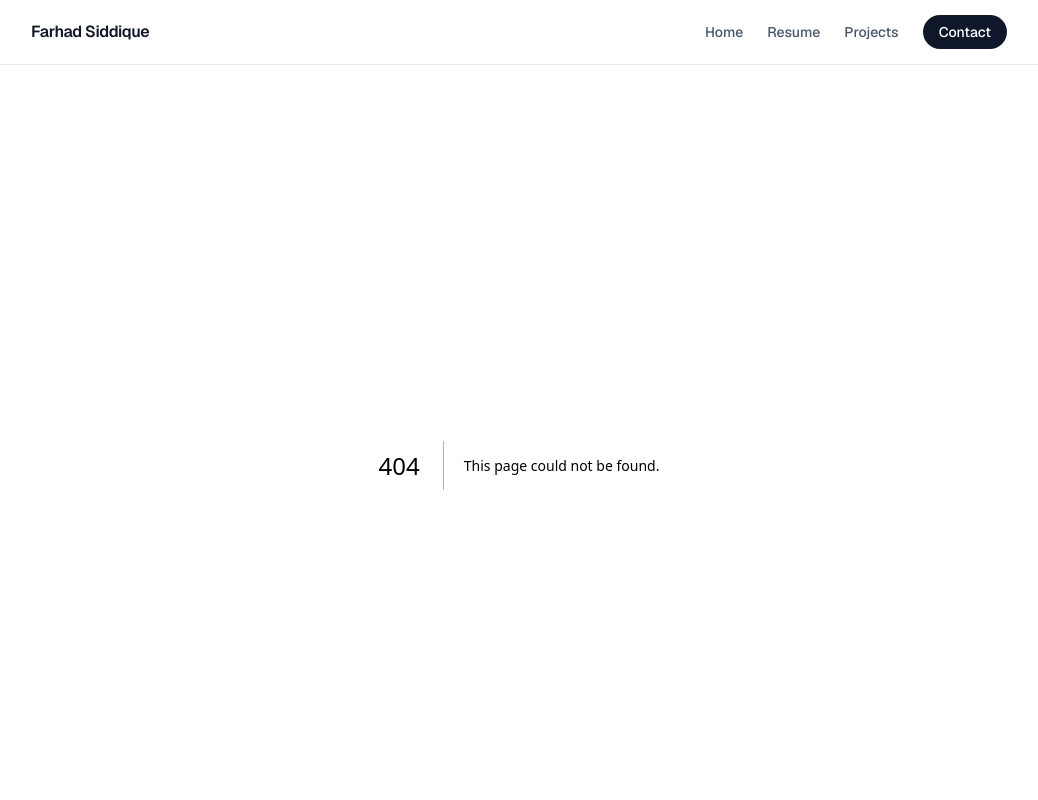
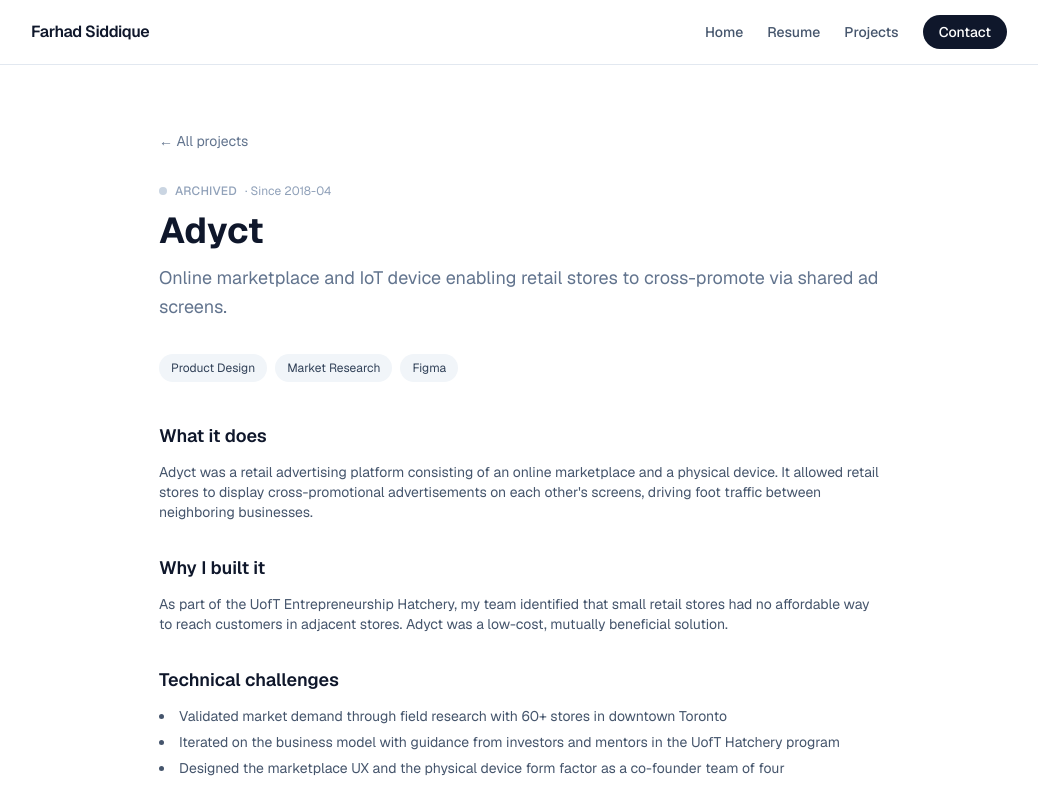
Before and after one commit to FarhadSiddique/portfolio, a Next.js app: page /projects/adyct in a window 1280 px wide. Before the commit this address had no page. Shown: the top 800 px of the page, without its empty margins (121-1159 px from the left). Built offline with nearby package versions, Linux system fonts and the light colour scheme.

Commit message:
Add project detail pages with video embed — Cirkle Vimeo demo linked

```diff
--- /dev/null
+++ b/app/projects/[slug]/page.tsx
@@ -0,0 +1,176 @@
+import type { Metadata } from "next";
+import fs from "fs";
+import path from "path";
+import matter from "gray-matter";
+import Link from "next/link";
+import { notFound } from "next/navigation";
+
+type Props = { params: Promise<{ slug: string }> };
+
+type ProjectData = {
+  id: string;
+  title: string;
+  status: string;
+  tagline: string;
+  stack: string[];
+  started: string;
+  repo: string | null;
+  live_url: string | null;
+  video_url: string | null;
+};
+
+function getProject(slug: string): { data: ProjectData; content: string } | null {
+  const filePath = path.join(process.cwd(), "projects", `${slug}.md`);
+  if (!fs.existsSync(filePath)) return null;
+  const raw = fs.readFileSync(filePath, "utf-8");
+  const { data, content } = matter(raw);
+  if (data.visibility === "private") return null;
+  return { data: data as ProjectData, content };
+}
+
+export async function generateStaticParams() {
+  const dir = path.join(process.cwd(), "projects");
+  return fs
+    .readdirSync(dir)
+    .filter((f) => f.endsWith(".md") && !f.startsWith("_"))
+    .map((f) => ({ slug: f.replace(".md", "") }));
+}
+
+export async function generateMetadata({ params }: Props): Promise<Metadata> {
+  const { slug } = await params;
+  const project = getProject(slug);
+  if (!project) return {};
+  return { title: project.data.title };
+}
+
+const statusColor: Record<string, string> = {
+  active: "bg-green-500",
+  paused: "bg-yellow-400",
+  complete: "bg-blue-500",
+  archived: "bg-slate-300",
+};
+
+function renderContent(content: string) {
+  const sections = content.split(/^## /m).filter(Boolean);
+  return sections.map((section) => {
+    const newline = section.indexOf("\n");
+    const heading = section.slice(0, newline).trim();
+    const body = section.slice(newline + 1).trim();
+    return { heading, body };
+  });
+}
+
+export default async function ProjectPage({ params }: Props) {
+  const { slug } = await params;
+  const project = getProject(slug);
+  if (!project) notFound();
+
+  const { data, content } = project;
+  const sections = renderContent(content);
+
+  return (
+    <div className="max-w-3xl mx-auto px-6 py-16">
+      <Link
+        href="/projects"
+        className="text-sm text-slate-500 hover:text-slate-900 transition-colors mb-8 inline-block"
+      >
+        ← All projects
+      </Link>
+
+      {/* Header */}
+      <div className="mb-8">
+        <div className="flex items-center gap-2 mb-3">
+          <span className={`w-2 h-2 rounded-full ${statusColor[data.status] ?? "bg-slate-300"}`} />
+          <span className="text-xs text-slate-400 uppercase tracking-wide font-medium capitalize">
+            {data.status}
+          </span>
+          {data.started && (
+            <span className="text-xs text-slate-400">· Since {data.started}</span>
+          )}
+        </div>
+        <h1 className="text-4xl font-bold text-slate-900 mb-3">{data.title}</h1>
+        <p className="text-lg text-slate-500 leading-relaxed">{data.tagline}</p>
+      </div>
+
+      {/* Stack */}
+      <div className="flex flex-wrap gap-2 mb-10">
+        {data.stack.map((t) => (
+          <span key={t} className="text-xs px-3 py-1.5 bg-slate-100 text-slate-700 rounded-full">
+            {t}
+          </span>
+        ))}
+      </div>
+
+      {/* Video */}
+      {data.video_url && (
+        <div className="mb-10">
+          <div className="relative w-full" style={{ paddingBottom: "56.25%" }}>
+            <iframe
+              src={data.video_url}
+              title={`${data.title} demo`}
+              allow="autoplay; fullscreen; picture-in-picture"
+              allowFullScreen
+              className="absolute inset-0 w-full h-full rounded-xl"
+            />
+          </div>
+        </div>
+      )}
+
+      {/* Content sections */}
+      <div className="space-y-8">
+        {sections.map(({ heading, body }) => (
+          <section key={heading}>
+            <h2 className="text-lg font-semibold text-slate-900 mb-3">{heading}</h2>
+            <div className="text-slate-600 leading-relaxed space-y-3">
+              {body.split("\n\n").map((para, i) => {
+                if (para.startsWith("1.") || para.match(/^\d\./)) {
+                  const items = para.split("\n").filter(Boolean);
+                  return (
+                    <ol key={i} className="list-decimal list-inside space-y-1.5">
+                      {items.map((item, j) => (
+                        <li key={j} className="text-slate-600 text-sm">
+                          {item.replace(/^\d+\.\s*/, "").replace(/\*\*(.*?)\*\*/g, "$1")}
+                        </li>
+                      ))}
+                    </ol>
+                  );
+                }
+                if (para.startsWith("-")) {
+                  const items = para.split("\n").filter(Boolean);
+                  return (
+                    <ul key={i} className="list-disc list-inside space-y-1.5">
+                      {items.map((item, j) => (
+                        <li key={j} className="text-slate-600 text-sm">
+                          {item.replace(/^-\s*/, "")}
+                        </li>
+                      ))}
+                    </ul>
+                  );
+                }
+                return <p key={i} className="text-sm">{para}</p>;
+              })}
+            </div>
+          </section>
+        ))}
+      </div>
+
+      {/* Links */}
+      {(data.repo || data.live_url) && (
+        <div className="flex gap-4 mt-10 pt-8 border-t border-slate-100">
+          {data.repo && (
+            <a href={data.repo} target="_blank" rel="noopener noreferrer"
+              className="px-5 py-2.5 bg-slate-900 text-white text-sm font-medium rounded-full hover:bg-slate-700 transition-colors">
+              View on GitHub →
+            </a>
+          )}
+          {data.live_url && (
+            <a href={data.live_url} target="_blank" rel="noopener noreferrer"
+              className="px-5 py-2.5 border border-slate-300 text-slate-700 text-sm font-medium rounded-full hover:border-slate-500 transition-colors">
+              Live Site →
+            </a>
+          )}
+        </div>
+      )}
+    </div>
+  );
+}
--- a/app/projects/page.tsx
+++ b/app/projects/page.tsx
@@ -2,6 +2,7 @@ import type { Metadata } from "next";
 import fs from "fs";
 import path from "path";
 import matter from "gray-matter";
+import Link from "next/link";
 
 export const metadata: Metadata = { title: "Projects" };
 
@@ -68,8 +69,9 @@ export default function ProjectsPage() {
 
       <div className="grid sm:grid-cols-2 gap-6">
         {projects.map((p) => (
-          <div
+          <Link
             key={p.id}
+            href={`/projects/${p.id}`}
             className="border border-slate-200 rounded-2xl p-6 hover:border-slate-400 transition-colors flex flex-col"
           >
             <div className="flex items-center gap-2 mb-3">
@@ -90,31 +92,10 @@ export default function ProjectsPage() {
               ))}
             </div>
 
-            {(p.repo || p.live_url) && (
-              <div className="flex gap-3 pt-4 border-t border-slate-100">
-                {p.repo && (
-                  <a
-                    href={p.repo}
-                    target="_blank"
-                    rel="noopener noreferrer"
-                    className="text-xs font-medium text-slate-600 hover:text-slate-900 transition-colors"
-                  >
-                    GitHub →
-                  </a>
-                )}
-                {p.live_url && (
-                  <a
-                    href={p.live_url}
-                    target="_blank"
-                    rel="noopener noreferrer"
-                    className="text-xs font-medium text-blue-600 hover:text-blue-800 transition-colors"
-                  >
-                    Live →
-                  </a>
-                )}
-              </div>
-            )}
-          </div>
+            <div className="pt-4 border-t border-slate-100 mt-auto">
+              <span className="text-xs font-medium text-blue-600">View project →</span>
+            </div>
+          </Link>
         ))}
       </div>
     </div>
--- a/projects/_template.md
+++ b/projects/_template.md
@@ -10,6 +10,7 @@ started: YYYY-MM
 last_updated: YYYY-MM-DD
 repo: null
 live_url: null
+video_url: null
 featured: false
 highlight_order: null
 ---
--- a/projects/cirkle.md
+++ b/projects/cirkle.md
@@ -10,6 +10,7 @@ started: 2021-01
 last_updated: 2021-10-01
 repo: null
 live_url: null
+video_url: "https://player.vimeo.com/video/600088555?h=739d86b355"
 featured: true
 highlight_order: 2
 ---
```
